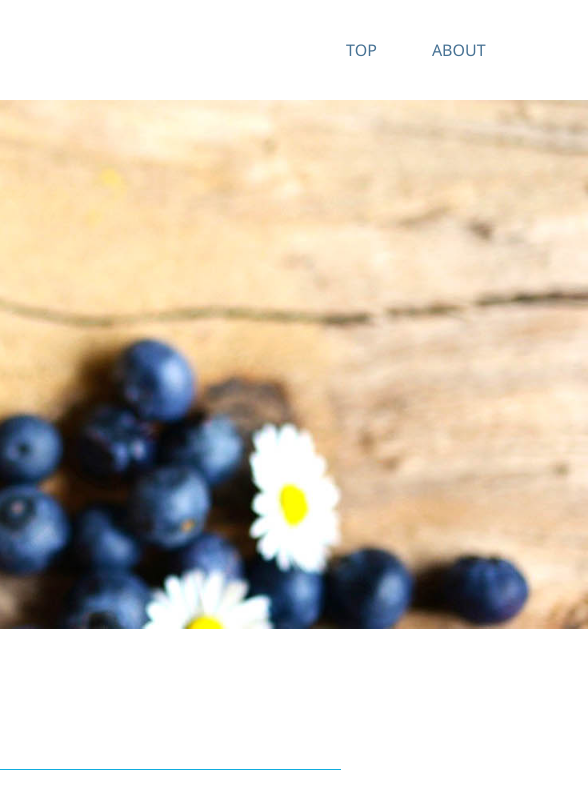
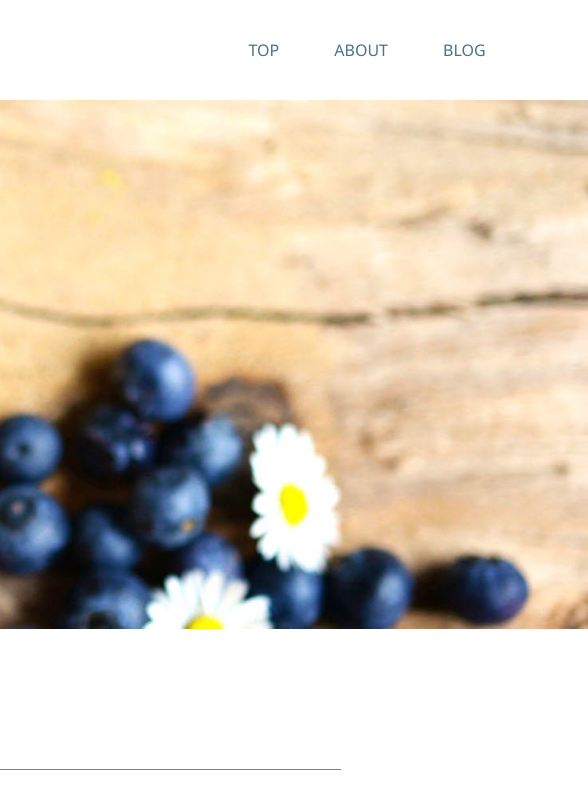
Before and after one commit to OtaniToma/gatsby-book, a Gatsby site: page /about/ in a window 1280 px wide. Shown: the top 800 px of the page, 692-1280 px from the left. Built offline with nearby package versions, Linux system fonts and the light colour scheme; Gatsby itself is replaced by a stand-in of ours.

Commit message:
add blog link to nav

```diff
--- a/src/components/header.js
+++ b/src/components/header.js
@@ -20,6 +20,7 @@ export default () => (
         <ul>
           <li><Link to={`/`}>TOP</Link></li>
           <li><Link to={`/about/`}>ABOUT</Link></li>
+          <li><Link to={`/blog/`}>BLOG</Link></li>
         </ul>
       </nav>
     </div>
```
